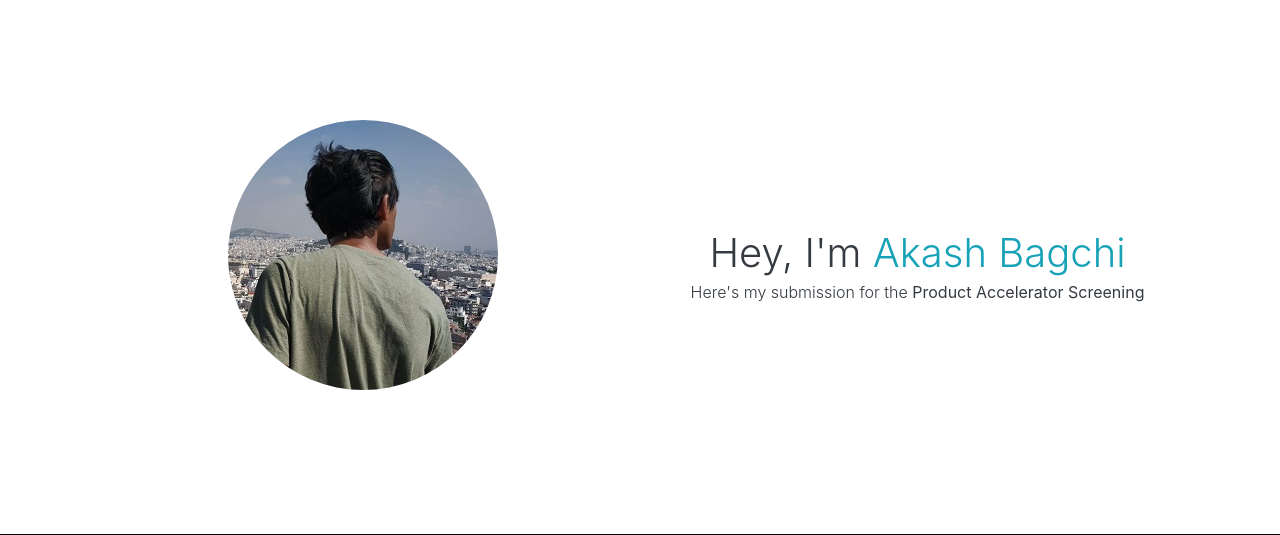
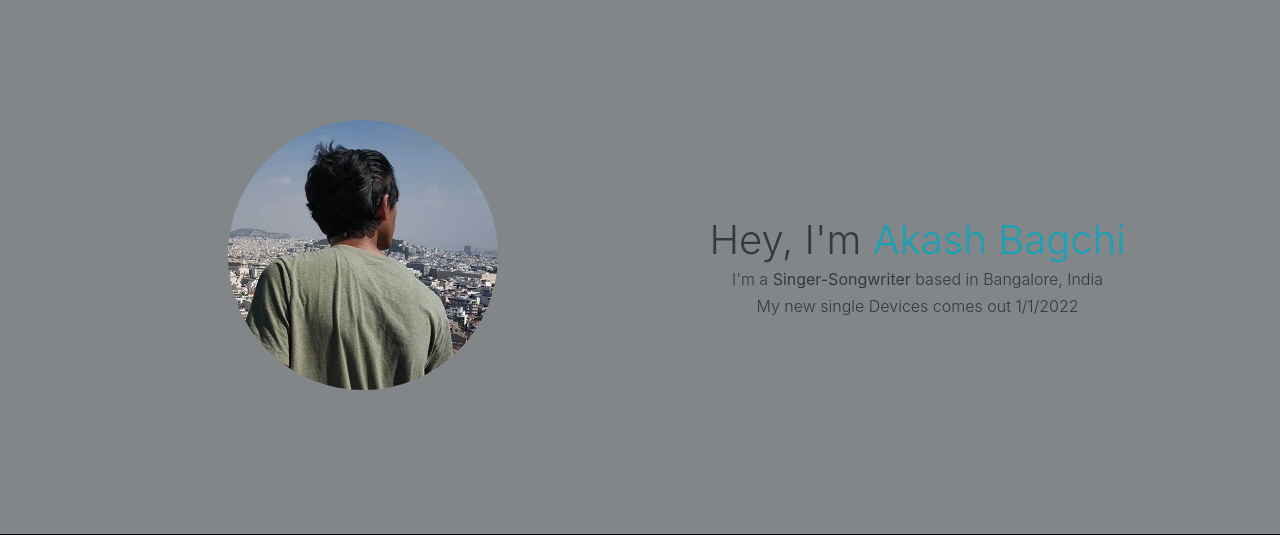
Before and after one commit to akashbagchi/ProductAccelerator, a Flask app: page /about in a window 1280 px wide. Shown: the part 72-607 px from the top of the page. Run offline with Flask 2, Linux system fonts and the light colour scheme; parts of the project's set-up code (start-up, migrations or seed data) failed here and were passed over; some libraries are stand-ins or nearby versions.

Commit message:
Update about.html

```diff
--- a/website/templates/about.html
+++ b/website/templates/about.html
@@ -1,6 +1,5 @@
 {% extends "base.html" %}
-{% block title %}Home{% endblock %}
-{% block color %}style="background-color: white;"{% endblock %}
+{% block title %}About Me{% endblock %}
 {% block content %}
     <!-- Title Section -->
     <div class="container">
@@ -12,7 +11,8 @@
                 <div class="font-weight-light text-dark" style="font-size: 40px;">
                     Hey, I'm <span class="text-info">Akash Bagchi</span>
                 </div>
-                <h6 class="font-weight-light text-dark">Here's my submission for the <span class="font-weight-normal">Product Accelerator Screening</span></h4>
+                <h6 class="font-weight-light text-dark">I'm a <span class="font-weight-normal">Singer-Songwriter</span> based in Bangalore, India</h6>
+                <h6 class="font-weight-light text-dark">My new single Devices comes out 1/1/2022 </h6>
             </div>
         </div>
     </div>
```
